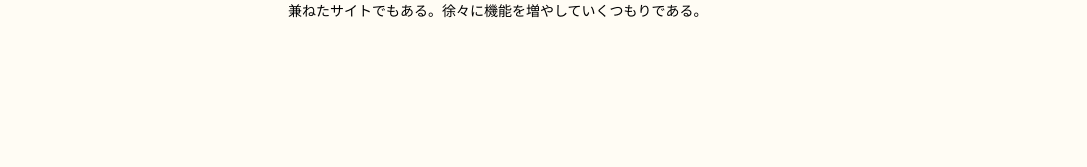
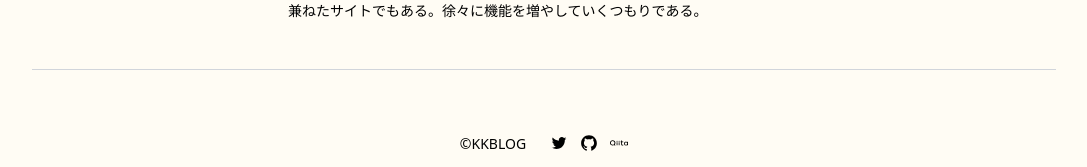
Before and after one commit to nasuka7/My_portfolio_and_blog, a Next.js app: page / in a window 1280 px wide. Shown: the part 696-863 px from the top of the page, without its empty margins (96-1183 px from the left). Before the commit the page ends 800 px from the top, so only its background shows below. Built offline with nearby package versions, Linux system fonts and the light colour scheme.

Commit message:
Add fotter

```diff
--- /dev/null
+++ b/src/components/Footer.tsx
@@ -0,0 +1,12 @@
+import SocialNetworkingService from './SocialMedia';
+
+const Footer = () => {
+  return (
+    <div className="flex justify-center mt-12 pt-16 pb-4 border-t border-gray-300 text-sm">
+      <p className="mr-6">©KKBLOG</p>
+      <SocialNetworkingService />
+    </div>
+  );
+};
+
+export default Footer;
--- a/src/pages/_app.tsx
+++ b/src/pages/_app.tsx
@@ -1,6 +1,7 @@
-import "../styles/globals.css";
+import "@/styles/globals.css";
 import Head from "next/head";
-import Headbar from "../components/Headbar";
+import Headbar from "@/components/Headbar";
+import Footer from "@/components/Footer";
 
 function MyApp({ Component, pageProps, router }) {
   return (
@@ -12,6 +13,7 @@ function MyApp({ Component, pageProps, router }) {
         <div className="lg:max-w-5xl mx-auto">
           <Headbar />
           <Component {...pageProps} key={router.route} />
+          <Footer />
         </div>
       </div>
     </>
```
